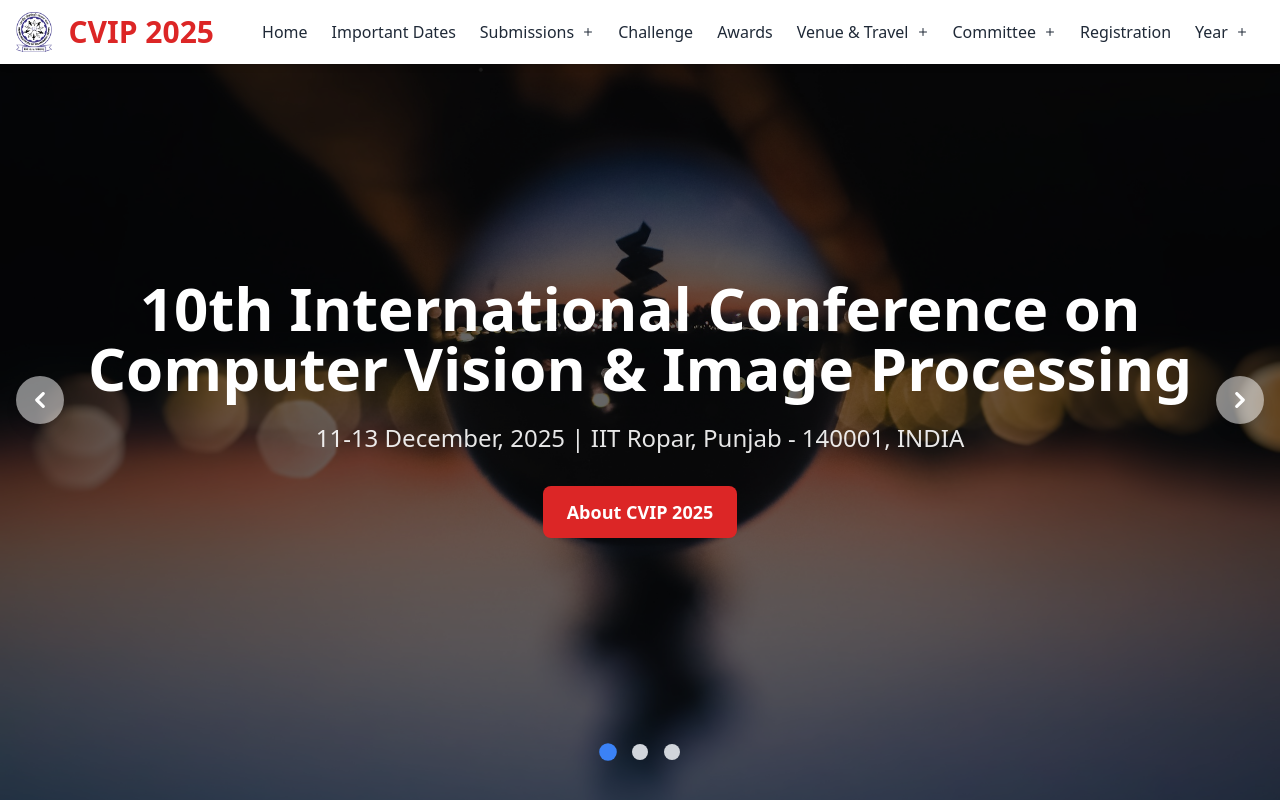
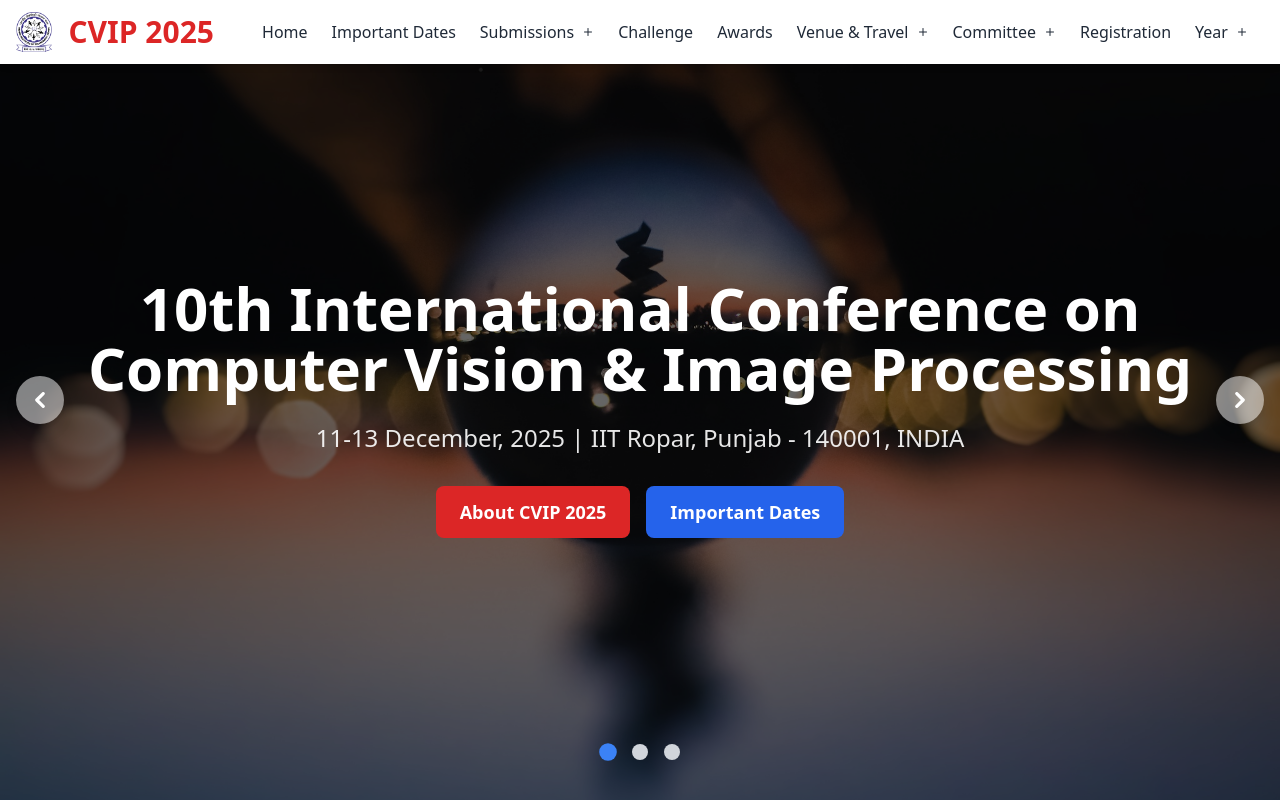
Before and after one commit to kushrm2803/cvip-2025, a Next.js app: page /home in a window 1280 px wide. Shown: the top 800 px of the page. Built offline with nearby package versions, Linux system fonts and the light colour scheme.

Commit message:
imp dates add

```diff
--- a/components/home/carousel/Carousel.js
+++ b/components/home/carousel/Carousel.js
@@ -1,6 +1,7 @@
 "use client";
 
 import { useState, useEffect } from "react";
+import { useRouter } from 'next/router';
 import CarouselItem from "./CarouselItem";
 import ScrollButton from "./ScrollButton";
 
@@ -19,7 +20,13 @@
           <p className="text-lg md:text-2xl mb-8 opacity-90">
             11-13 December, 2025 | IIT Ropar, Punjab - 140001, INDIA
           </p>
+          <div className="flex gap-4">
           <ScrollButton targetId="conference-about">About CVIP 2025</ScrollButton>
+          <button onClick={() => router.push('/imp-dates')}
+className="bg-blue-600 text-white px-6 py-3 rounded-lg text-lg font-semibold transition-all duration-300 hover:bg-blue-500">
+      Important Dates
+    </button>
+          </div>
         </div>
       ),
     },
```
